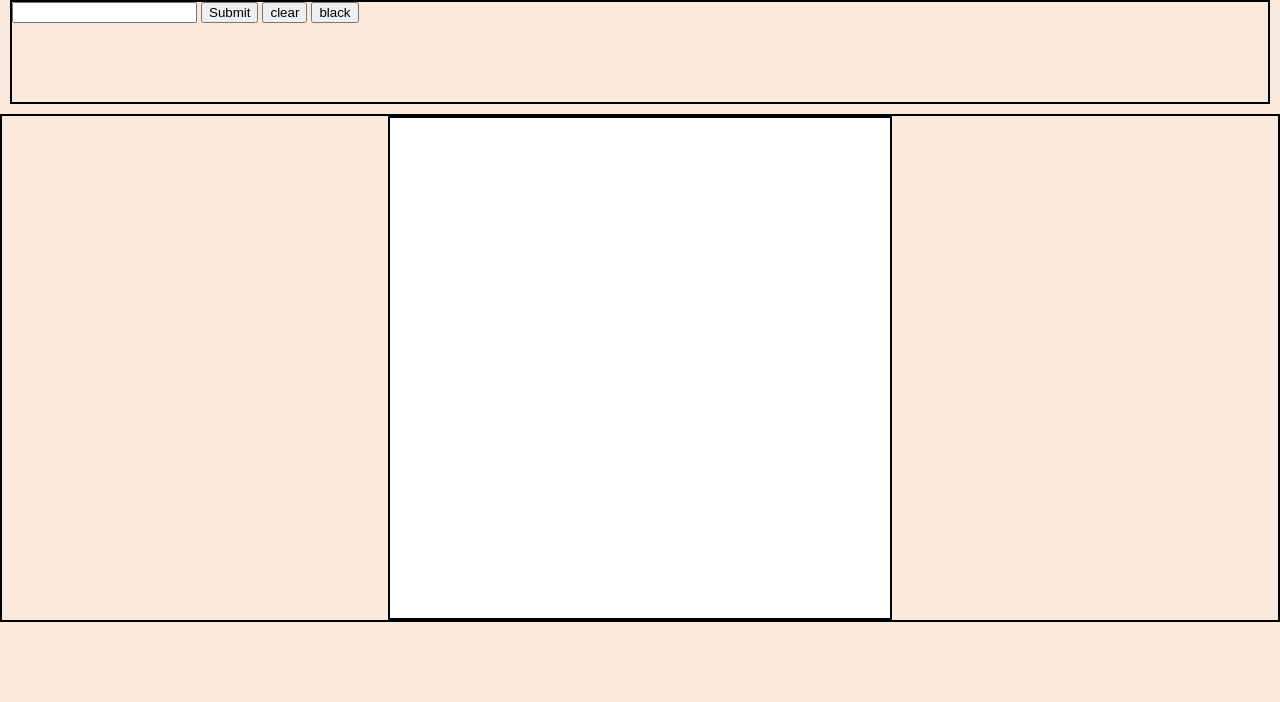
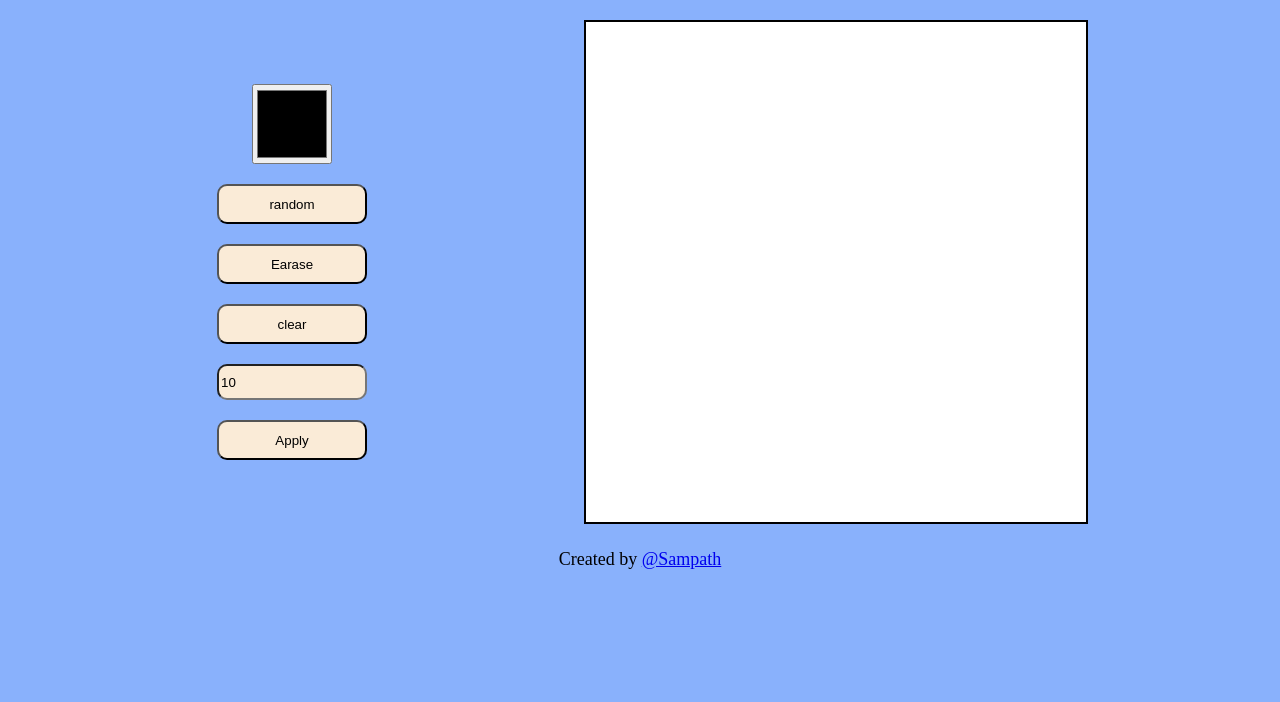
Before and after one commit to sords/odin-Etch-a-Sketch, a plain HTML site: page index.html in a window 1280 px wide. Shown: the part 98-800 px from the top of the page. Drawn offline with Linux system fonts and the light colour scheme.

Commit message:
added ui and features

```diff
--- a/index.html
+++ b/index.html
@@ -1,5 +1,6 @@
 <!DOCTYPE html>
 <html lang="en">
+
 <head>
     <meta charset="UTF-8">
     <meta http-equiv="X-UA-Compatible" content="IE=edge">
@@ -7,25 +8,24 @@
     <title>Etch-a-Sketch</title>
     <link rel="stylesheet" href="style.css">
 </head>
+
 <body>
     <div id="header">Etch-a-Sketch</div>
-
     <div id="main">
         <div id="settings">
-            <input id='number' type="number">
-
-            <input id="submit" onclick="box(number.value)" type="submit">
-
-            <button id="clear" onclick="cleargrid()">clear</button>
-            <button id="addcolor" onclick="addcolor()">black</button>
+            <input type="color" id="favcolor" name="favcolor" value="#000000">
+            <button id="cleargrid" onclick="random()">random</button>
+            <button id="Earase" onclick="Earasegrid()">Earase</button>
+            <button id="cleargrid" onclick="cleargrid()">clear</button>
+            <input id='number' type="number" value='10'>
+            <button id="submit" onclick="box(number.value)">Apply</button>
         </div>
         <div id="canvas">
             <div id="grid"></div>
         </div>
     </div>
+    <div id="footer">Created by <a href="https://github.com/sords/odin-Etch-a-Sketch">@Sampath</div>
+    <script src="script.js"></script>
+</body>
 
-    <div id="footer"></div>
-
-<script src="script.js"></script>
-</body>
 </html>
--- a/script.js
+++ b/script.js
@@ -1,69 +1,65 @@
 let grid = document.querySelector('#grid');
 let number = document.getElementById('number');
-let boxes = document.querySelectorAll('#pixel');
-
-
+let pixels = document.querySelectorAll('#pixel');
+let pixelscount = 0;
+let previous;
+let color = document.getElementById('favcolor')
 
 function box(num) {
-    console.log(num)
-    console.log(number.value)
-
-     let box = boxes.length;
-     console.log(boxes.length,1,box)
-
-
-    if (box > 0) {
-        for (let j = 0; j < num * num; j++) {
-            let child = document.getElementById("pixel");
-            grid.removeChild(child)
-            box--;
-            console.log(box,99)
+    if (num > 100 || num <= 0) {
+        alert('please enter between 0 and 100')
+    } else {
+        if (pixelscount >= 1) {
+            for (let j = 0; j < previous; j++) {
+                let child = document.getElementById("pixel");
+                grid.removeChild(child)
+                pixelscount -= 1;
+            }
         }
-    } //else {
         for (let j = 0; j < num * num; j++) {
             let div = document.createElement('div')
-            div.style.height = 500 / num + 'px'
+            div.style.height = (500 / num) + 'px'
             div.style.width = 500 / num + 'px'
             grid.appendChild(div)
             div.setAttribute('id', 'pixel');
-            box++;
-
-       // }
-
+            pixelscount += 1;
+        }
+        previous = pixelscount;
+        addcolor()
     }
-    console.log(boxes.length,2,box)
 }
-
-    box(number.value)
-
-
-
-
-
-/*function changethegrid(num) {
-    for (let j = 0; j < num*num; j++) {
-        let child = document.getElementById("pixel");
-        grid.removeChild(child)
-    }
-    let numbe = document.getElementById('number');
-    box(numbe.value);
-}
-
 function addcolor() {
-    boxes.forEach(pixel => {
+    let pixels = document.querySelectorAll('#pixel')
+    pixels.forEach(pixel => {
         pixel.addEventListener('mouseover', function () {
-            pixel.style.background = 'black'
+            pixel.style.background = `${color.value}`;
         })
     })
 }
-
-function cleargrid() {
-    boxes.forEach(pixel => {
+function Earasegrid() {
+    let pixels = document.querySelectorAll('#pixel')
+    pixels.forEach(pixel => {
         pixel.addEventListener('mouseover', function () {
             pixel.style.background = 'white'
         })
     })
 }
+function cleargrid() {
+    let pixels = document.querySelectorAll('#pixel')
+    pixels.forEach(pixel => {
+        pixel.style.background = 'white'
 
-addcolor()
-*///
+    })
+    addcolor()
+}
+
+function random() {
+    let pixels = document.querySelectorAll('#pixel')
+    pixels.forEach(pixel => {
+        pixel.addEventListener('mouseover', function () {
+            pixel.style.background = `rgb(${Math.floor(Math.random() * 255)},${Math.floor(Math.random() * 255)},${Math.floor(Math.random() * 255)})`
+        })
+    })
+}
+
+box(number.value);
--- a/style.css
+++ b/style.css
@@ -1,18 +1,53 @@
 body {
     margin: 0px;
-    background: rgb(250, 232, 219);
+    background: rgb(137, 177, 252);
+    font-size: 10px;
 }
 
 #header {
     font-size: 50px;
     text-align: center;
-    padding: 15px;
+    padding: 30px;
+}
+
+#main {
+    display: flex;
+    justify-content: space-evenly;
+    align-items: center;
 }
 
 #settings {
-    border: 2px solid;
-    height: 100px;
-    margin: 10px;
+    display: flex;
+    flex-direction: column;
+    align-items: center;
+    gap: 20px;
+    width: 200px;
+}
+
+button,
+#number {
+    width: 150px;
+    height: 40px;
+    border-radius: 10px;
+    background-color: antiquewhite;
+}
+
+#number {
+    width: 142px;
+    height: 30px;
+}
+
+#favcolor {
+    height: 80px;
+    width: 80px;
+
+}
+
+button:hover,
+#number:hover,
+#favcolor:hover {
+    background-color: rgb(137, 177, 252);
+    color: black;
 }
 
 #canvas {
@@ -22,13 +57,13 @@ body {
     justify-content: center;
     flex-wrap: wrap;
 }
+
 #grid {
     display: flex;
-    border:2px solid;
     margin: 0px;
     padding: 0px;
     width: 500px;
-    height:500px;
+    height: 500px;
     flex-wrap: wrap;
     background-color: white;
 }
@@ -36,5 +71,10 @@ body {
 #pixel {
     margin: 0px;
     padding: 0px;
-    border: 0.5px solid black;
 }
+
+#footer {
+    font-size: large;
+    text-align: center;
+    padding: 25px;
+}
```
